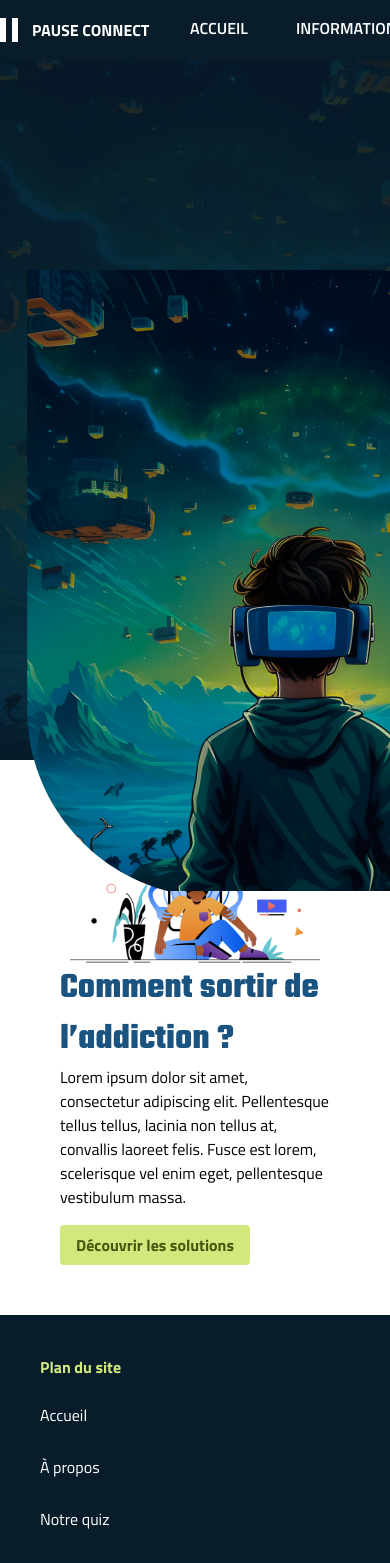
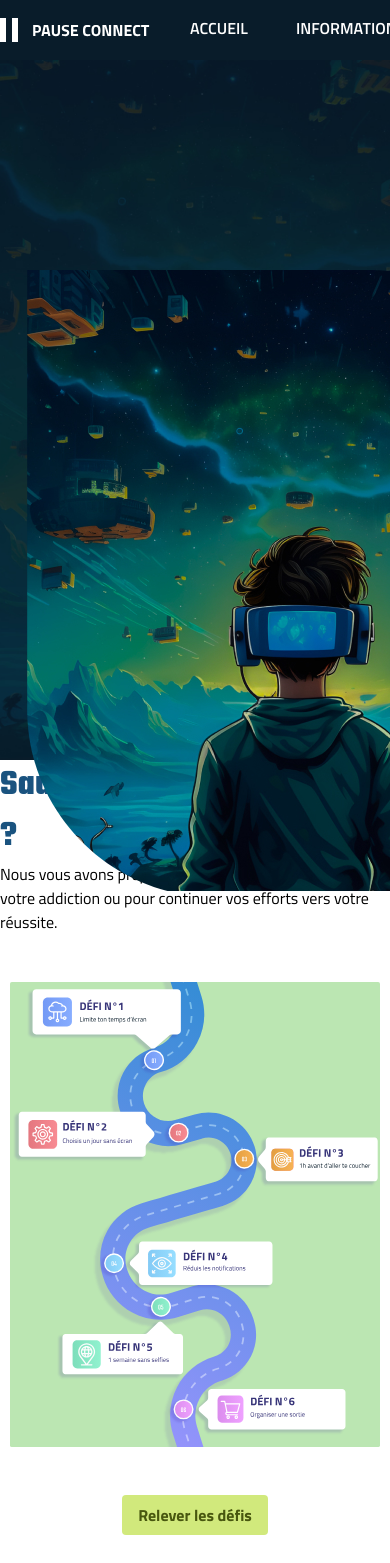
Before and after one commit to orinaya/pauseconnect, a Vue app in the folder pause-connect/: page / in a window 390 px wide. Shown: the top 1563 px of the page. Built offline with nearby package versions, Linux system fonts and the light colour scheme.

Commit message:
block petite carte #responsive dégueulasse

```diff
--- a/pause-connect/src/components/Footer.vue
+++ b/pause-connect/src/components/Footer.vue
@@ -7,15 +7,19 @@ import LinkComponent from "@/components/LinkComponent.vue";
         <div id="footer-main-links">
             <ul>
                 <span>Plan du site</span>
-                <li class="nav-content_link"><RouterLink to="/">Accueil</RouterLink></li>
-                <li class="nav-content_link">
+                <li class="nav-content_footer">
+                    <RouterLink to="/">Accueil</RouterLink>
+                </li>
+                <li class="nav-content_footer">
                     <RouterLink to="/informations">À propos</RouterLink>
                 </li>
-                <li class="nav-content_link">
+                <li class="nav-content_footer">
                     <RouterLink to="/notre-quiz">Notre quiz</RouterLink>
                 </li>
-                <li class="nav-content_link"><RouterLink to="/nos-defis">Nos défis</RouterLink></li>
-                <li class="nav-content_link">
+                <li class="nav-content_footer">
+                    <RouterLink to="/nos-defis">Nos défis</RouterLink>
+                </li>
+                <li class="nav-content_footer">
                     <RouterLink to="/aide">Obtenir de l’aide</RouterLink>
                 </li>
             </ul>
@@ -106,7 +110,7 @@ footer #footer-legal-links a {
     gap: 20px;
 }
 
-.nav-content_link {
+.nav-content_footer {
     padding: 4px 0;
 
     &:hover {
--- /dev/null
+++ b/pause-connect/src/components/SmallMap.vue
@@ -0,0 +1,66 @@
+<script setup>
+import LinkComponent from "./LinkComponent.vue";
+
+const mapSection = defineProps({
+    title: {
+        type: String,
+    },
+    text: {
+        type: String,
+    },
+    imgDesktop: {
+        type: String,
+    },
+    imgMobile: {
+        type: String,
+    },
+});
+</script>
+<template>
+    <section>
+        <h2>{{ title }}</h2>
+        <p>{{ text }}</p>
+        <div id="map-content">
+            <img :src="imgDesktop" alt="title" />
+            <img :src="imgMobile" alt="title" />
+            <LinkComponent title="Relever les défis" color="primary" route-link="/nos-defis" />
+        </div>
+    </section>
+</template>
+<style scoped>
+section {
+    max-width: 1280px;
+    margin: auto;
+    margin-bottom: 80px;
+}
+
+section #map-content {
+    display: flex;
+    flex-direction: column;
+    align-items: center;
+    gap: 3rem;
+    @media (max-width: 900px) {
+        padding: 0 10px;
+    }
+}
+
+section #map-content img {
+    width: 100%;
+    max-width: 970px;
+    display: block;
+    margin-top: 3rem;
+
+    &:first-child {
+        display: block;
+        @media (max-width: 900px) {
+            display: none;
+        }
+    }
+    &:nth-child(2) {
+        display: none;
+        @media (max-width: 900px) {
+            display: block;
+        }
+    }
+}
+</style>
--- a/pause-connect/src/views/HomeView.vue
+++ b/pause-connect/src/views/HomeView.vue
@@ -1,7 +1,16 @@
 <script setup>
 import HeroComponent from "@/components/HeroComponent.vue";
+import SmallMap from "@/components/SmallMap.vue";
 </script>
 
 <template>
-  <main><HeroComponent /></main>
+    <main>
+        <HeroComponent />
+        <SmallMap
+            title="Sauras-tu relever nos défis ?"
+            text="Nous vous avons préparé une liste de défis pour vaincre votre addiction ou pour continuer vos efforts vers votre réussite.    "
+            img-desktop="src/assets/img/smallMap.svg"
+            img-mobile="src/assets/img/smallMapMobile.svg"
+        />
+    </main>
 </template>
```
Also changed, not shown: pause-connect/src/assets/img/smallMap.svg (added), pause-connect/src/assets/img/smallMapMobile.svg (added).
